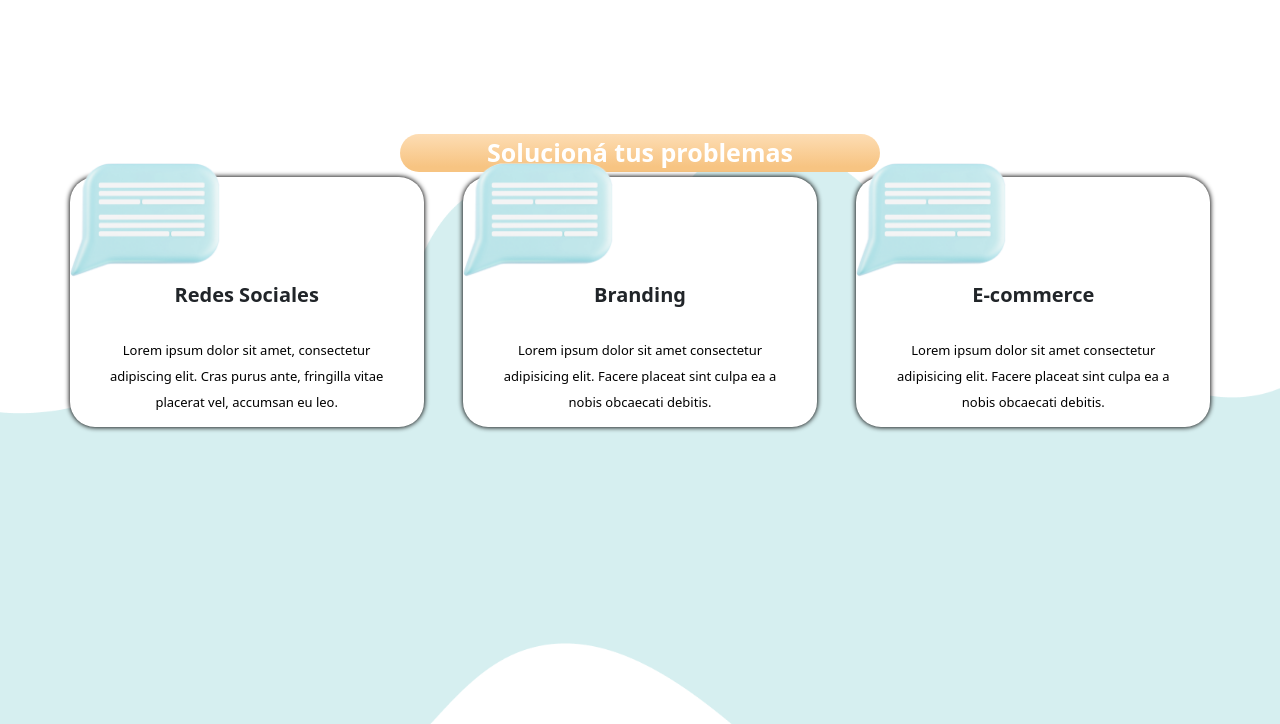
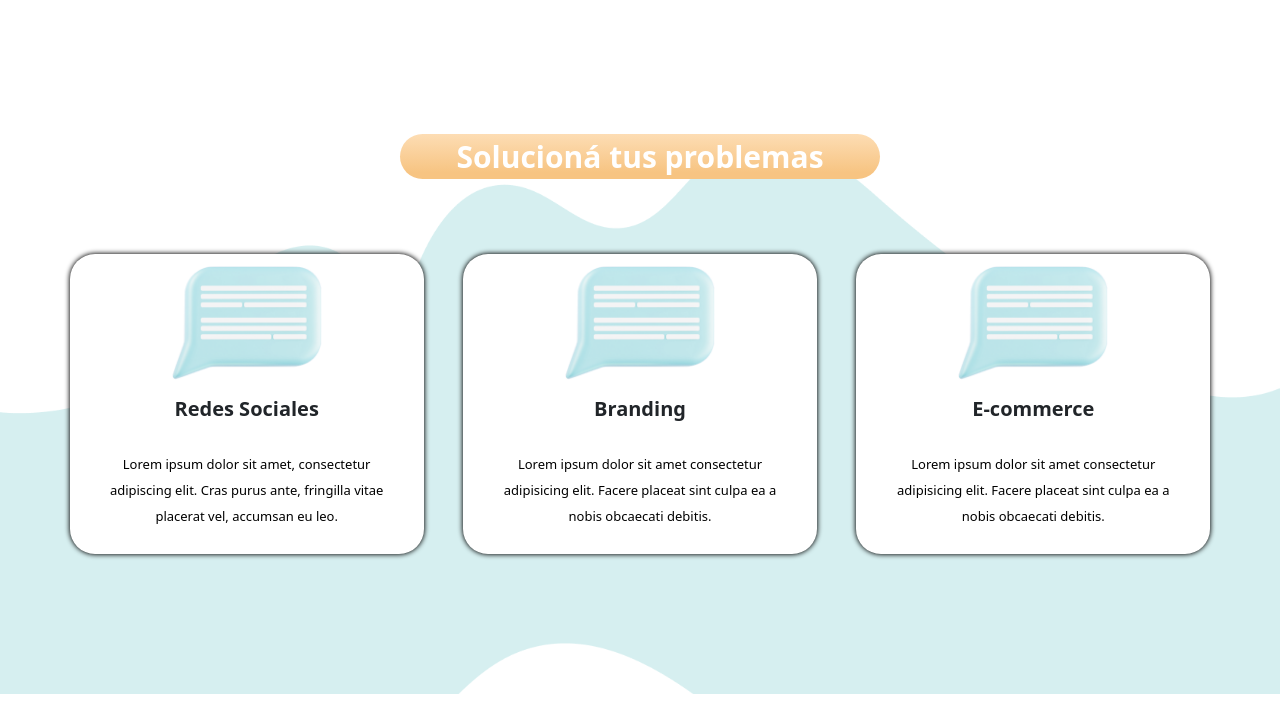
Before and after one commit to TrellixVulnTeam/mystik-design_MKEX, a website: page index.html in a window 1280 px wide. Shown: the part 1780-2504 px from the top of the page. Drawn offline with nearby package versions, Linux system fonts and the light colour scheme; a web font is replaced by a local one.

Commit message:
Versión 1.3.3

```diff
--- a/scss/_footer.scss
+++ b/scss/_footer.scss
@@ -1,6 +1,7 @@
 footer {
     background-color: $color-footer;
     height: 10vh;
+    width: 100%;
     display: flex;
     justify-content: space-around;
     align-items: center;
--- a/scss/_header.scss
+++ b/scss/_header.scss
@@ -4,7 +4,7 @@ header {
     flex-direction: column;
     align-items: center;
     background-image: url(../imagenes/header.png);
-    background-size: 100%;
+    background-size: cover;
     background-position: top;
     background-repeat: no-repeat;
     background-position-y: -100px;
--- a/scss/_servicios.scss
+++ b/scss/_servicios.scss
@@ -1,17 +1,17 @@
 .Servicios {
-    height: 130vh;
+    height: 70vh;
     background-image: url(../Imagenes/fondo-servicios.png);
-    background-size: 100vw;
+    background-size: cover;
     background-repeat: no-repeat;
     margin-top: 100px;
     margin-bottom: 100px;
     .Servicios__Titulo {
-        margin: 0 50px 0 50px;
         background: $color_botones;
         background-size: auto;
         margin: 0 400px 0 400px;
         border-radius: 25px;
         h3 {
+            font-size: 3rem;
             color: white;
             text-align: center;
         }
@@ -20,10 +20,10 @@
         display: flex;
         flex-direction: row;
         justify-content: space-around;
-        margin: 0 50px 0 50px;
+        margin: 75px 50px 0 50px;
         .Servicios__Bloque__Item {
             width: 30%;
-            height: 250px;
+            height: 300px;
             background-color: #ffffff;
             border-radius: 25px;
             display: flex;
@@ -33,6 +33,7 @@
             img {
                 text-align: center;
                 width: 150px;
+                margin: auto;
             }
             h4 {
                 color: $color_botones;
```
Also changed, not shown: css/style.css.
